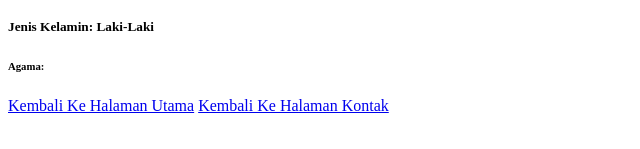
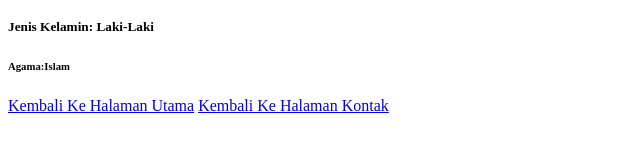
Before and after one commit to farelstore451/farelstore.github.io, a plain HTML site: page about.html in a window 1280 px wide. Shown: the part 191-340 px from the top of the page, 0-640 px from the left. Drawn offline with Linux system fonts and the light colour scheme.

Commit message:
about.html

```diff
--- a/about.html
+++ b/about.html
@@ -11,7 +11,7 @@
     <h3>Alamat: JL. Tamalate 1</h3>
     <h4>Umur:20 Tahun</h4>
     <h5>Jenis Kelamin: Laki-Laki</h5>
-    <h6>Agama:</h6>
+    <h6>Agama:Islam</h6>
     <a href="index.html">Kembali Ke Halaman Utama</a>
     <a href="about.html">Kembali Ke Halaman Kontak</a>
 </body>
```
